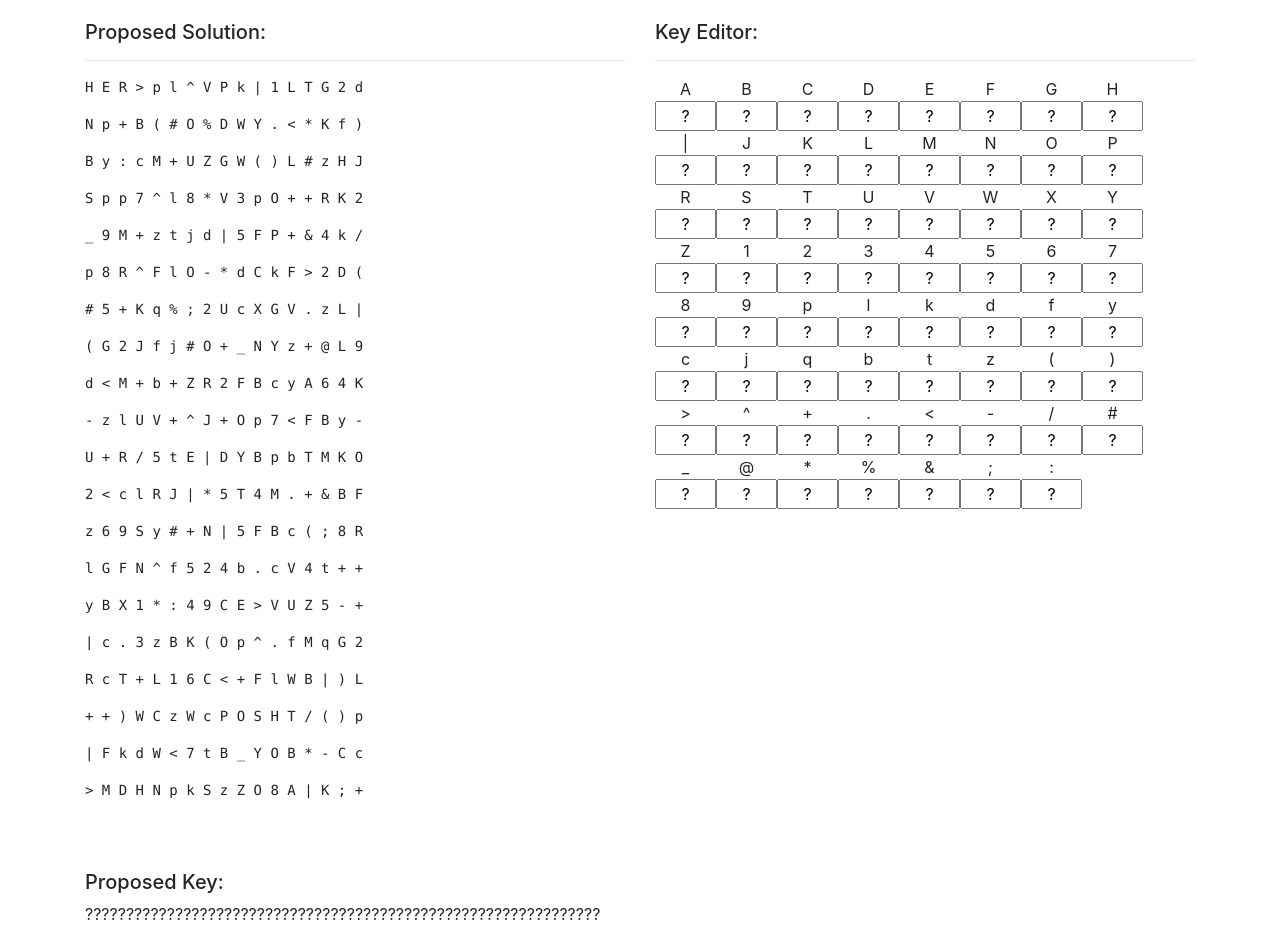
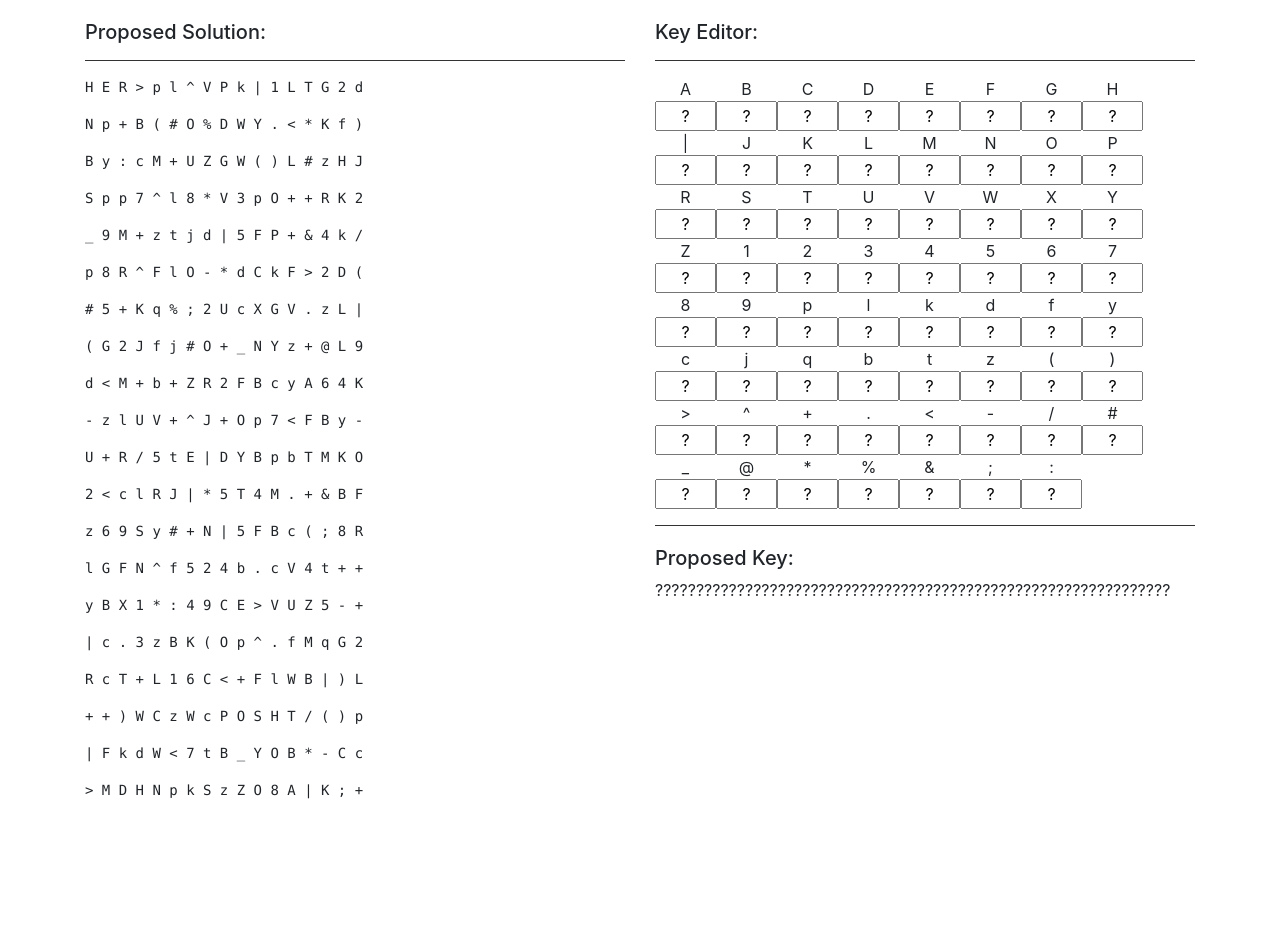
Before and after one commit to tdreid/zcurio, a browser extension: page ext/zcurio.html in a window 1280 px wide. After the commit the page ends 817 px from the top, so only its background shows below. Drawn offline with Linux system fonts and the light colour scheme.

Commit message:
Revise user interface elements

```diff
--- a/ext/css/main.css
+++ b/ext/css/main.css
@@ -1,5 +1,13 @@
 h5 {
   margin-top: 1em;
+}
+
+hr {
+  border: none;
+  height: 1px;
+  /* Set the hr color */
+  color: #333; /* old IE */
+  background-color: #333; /* Modern Browsers */
 }
 
 .editor-block {
--- a/ext/zcurio.html
+++ b/ext/zcurio.html
@@ -25,13 +25,7 @@
                 <input data-bind="textInput: val, event: { focus:$root.all, keyup:$root.all }" size="1" maxlength="1" class="text-center" />
               </div>
             </section>
-          </div>
-        </div>
-        <div class="row break">
-          <hr />
-        </div>
-        <div class="row">
-          <div class="col-12">
+            <hr />
             <h5>Proposed Key:</h5>
             <section class="key-block">
               <span data-bind="text: displayKey"></span>
```
